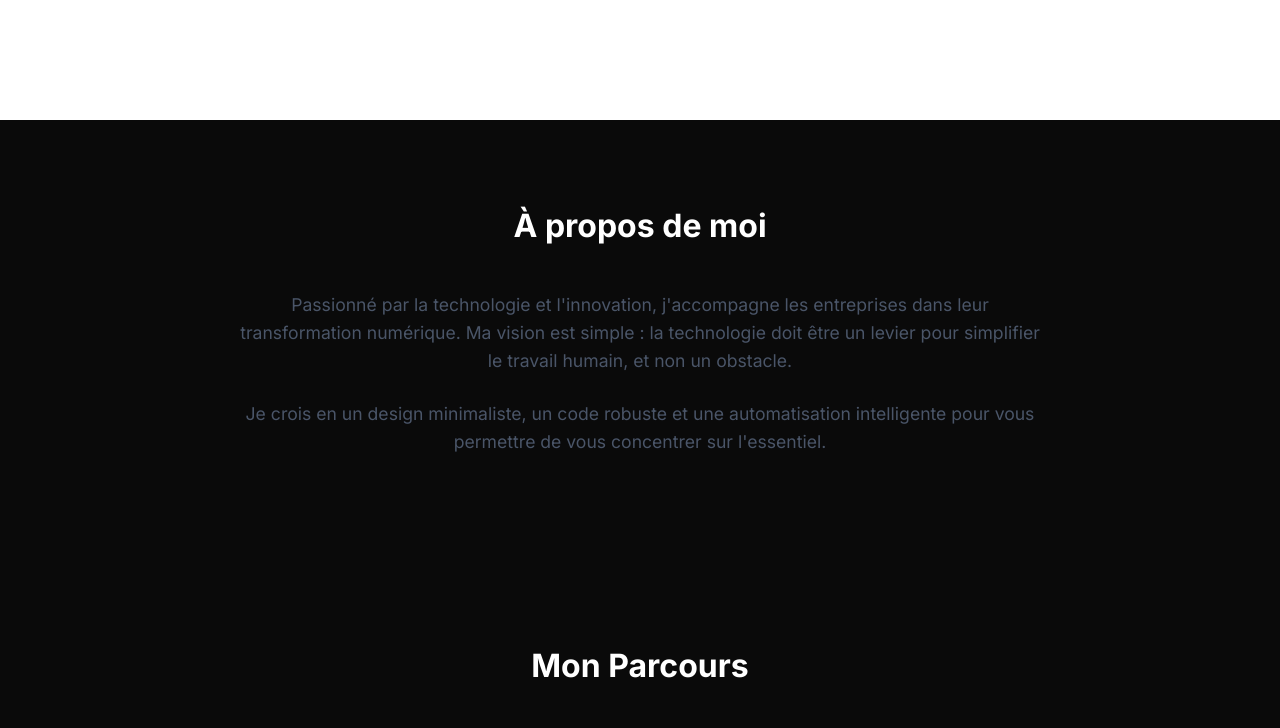
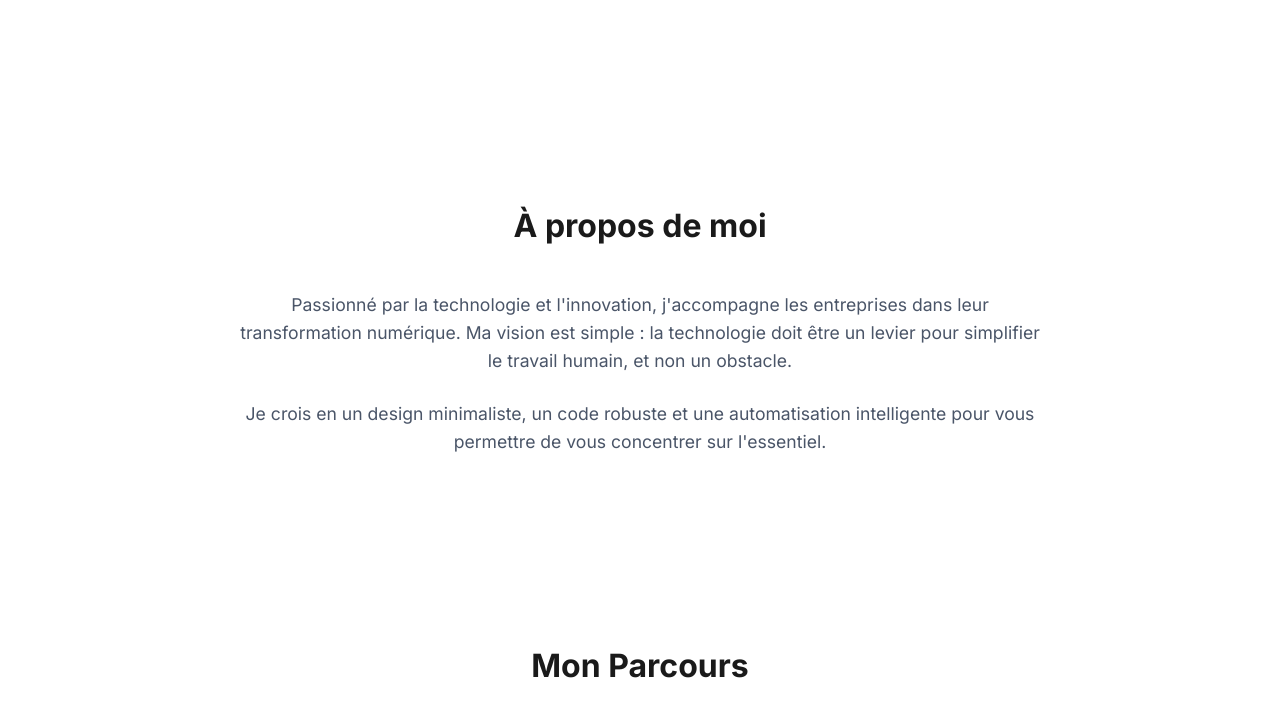
Before and after one commit to nathan144667/portfolio-pro, a website: page index.html in a window 1280 px wide. Shown: the part 680-1408 px from the top of the page. Drawn offline with Linux system fonts and the light colour scheme.

Commit message:
Fix contact link et fond blanc pages secondaires

```diff
--- a/style.css
+++ b/style.css
@@ -549,3 +549,11 @@
     color: #888;
     background: #0a0a0a;
 }
+
+.section.fade-in {
+    background: #ffffff;
+}
+
+.section-title {
+    color: #1a1a1a !important;
+}
```
